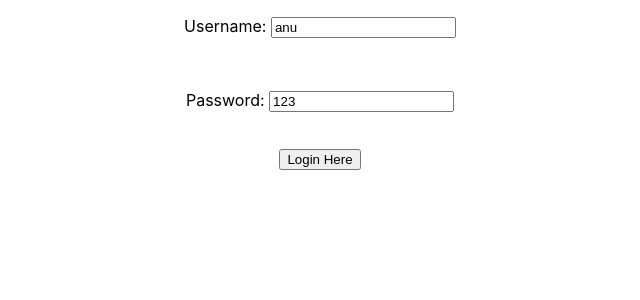
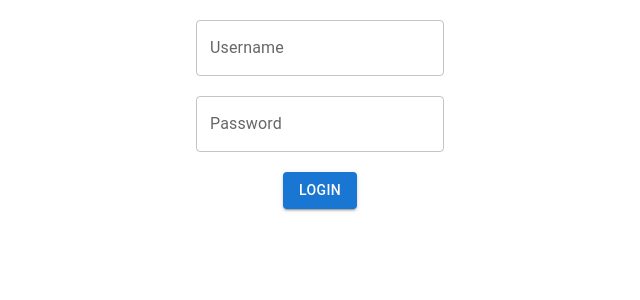
Before and after one commit to Anu8050/React_Task, a React (Create React App) app in the folder my-react-app/: page /loginpage in a window 1280 px wide. Shown: the top 300 px of the page, without its empty margins (320-960 px from the left). Built offline with nearby package versions, Linux system fonts and the light colour scheme.

Commit message:
Add background to the welcome page.

```diff
--- a/my-react-app/src/Page/Welcome.js
+++ b/my-react-app/src/Page/Welcome.js
@@ -1,5 +1,6 @@
 import React from 'react';
 import {useNavigate} from 'react-router-dom';
+import {Button} from '@mui/material';
 
 function Welcome() {
   const navigate = useNavigate();
@@ -7,13 +8,24 @@ function Welcome() {
   {
     navigate('loginpage')
   }
+  const myStyle={
+    backgroundImage:
+    "url('https://img.freepik.com/free-photo/wide-angle-shot-singletree-growing-clouded-sky-during-sunset-surrounded-by-grass_181624-22807.jpg')",
+        height:'115vh',
+        marginTop:'-70px',
+        fontSize:'50px',
+        backgroundSize: 'cover',
+        backgroundRepeat: 'no-repeat',
+        alignItems: 'center',
+        justifyContent: 'center',
+        display: 'flex',
+    };
     return (
-      <div>
-        hi
-        <br />
-        <button type = "submit" onClick = {handleClick} >
-              Login
-        </button>
+      <div style={myStyle} >
+        <div >
+        <Button style={{color:"red"}} variant="contained" onClick={handleClick }> Chechin </Button>
+        </div>
+
       </div>
     );
   }
--- a/my-react-app/src/Page/loginpage.js
+++ b/my-react-app/src/Page/loginpage.js
@@ -1,18 +1,43 @@
-import React from 'react';
+import React, { useState } from 'react';
+import {Button, TextField} from '@mui/material';
 function Login() {
+    const [username, setUsername] = useState('');
+    const [password, setPassword] = useState('');
+    const [loginSuccess, setLoginSuccess] = useState(false);
     const handleClick = () => {
-        alert('button click catched');
-        };
+        const user = database.find((user) => user.username === username && user.password === password);
+        if (user) {
+          setLoginSuccess(true);
+          setUsername('')
+          setPassword('')
+        } else {
+          setLoginSuccess(false);
+          alert('Invalid username or password');
+        }
+        setUsername('')
+        setPassword('')
+    };
+
+    const database = [
+        {
+            username: "anu",
+            password: "1234"
+        }];
+
+
     return (
         <div>
-            <p>Username: <input type="text" value="anu" /></p>
             <br/>
-            <p>Password: <input type="text" value ="123"/></p>
+            <TextField id="outlined-basic" label="Username" variant="outlined" value={username} onChange={(e) => setUsername(e.target.value)} />
+            <br />
             <br/>
-            <button type="submit" onClick = {handleClick} >
-              Login Here
-            </button>
+            <TextField id="outlined-basic" label="Password" variant="outlined" value={password} onChange={(e) => setPassword(e.target.value)} />
+            <br/>
+            <br/>
+            <Button variant="contained" onClick={handleClick }> Login </Button>
+            {loginSuccess && <p>Login Successful!</p>}
         </div>
+
 
     );
   }
```
Also changed, not shown: my-react-app/pexels.jpg (added).
